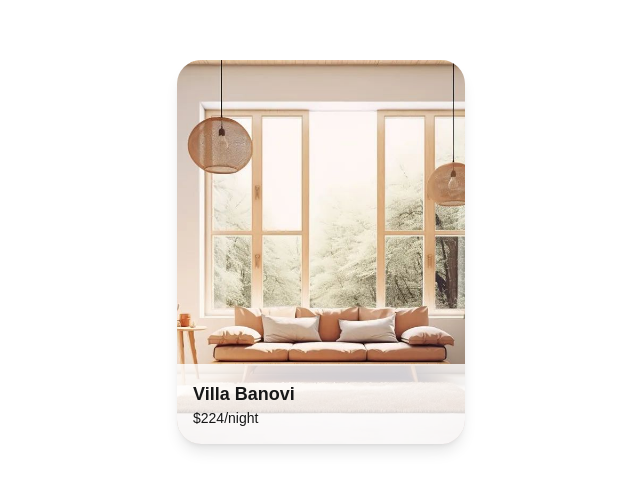
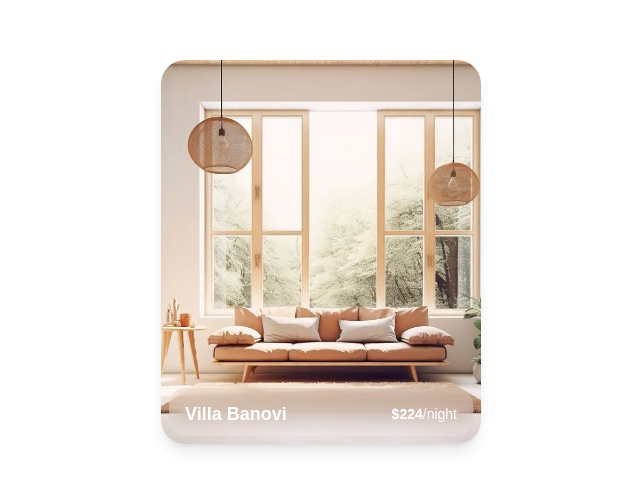
Before and after one commit to jw782cn/RanDesign, a Next.js app in the folder frontend/: page / in a window 1280 px wide. Shown: the part 148-638 px from the top of the page, without its empty margins (319-959 px from the left). Built offline with nearby package versions, Linux system fonts and the light colour scheme.

Commit message:
添加下方

```diff
--- a/frontend/app/page.tsx
+++ b/frontend/app/page.tsx
@@ -7,6 +7,8 @@ export default function Home() {
         imageSrc="/image.jpg"
         name="Villa Banovi"
         pricePerNight={224}
+        rating={4.5}
+        location="Vinjerac, Croatia"
       />
     </div>
   );
--- a/frontend/components/VillaCard.tsx
+++ b/frontend/components/VillaCard.tsx
@@ -1,23 +1,75 @@
+"use client";
+
 import Image from 'next/image';
-
+import { useState } from 'react';
+import { IoLocation } from 'react-icons/io5';
 interface VillaCardProps {
   imageSrc: string;
   name: string;
   pricePerNight: number;
+  rating: number;
+  location: string;
 }
 
-export default function VillaCard({ imageSrc, name, pricePerNight }: VillaCardProps) {
+export default function VillaCard({ imageSrc, name, pricePerNight, rating, location }: VillaCardProps) {
+  const [isHovered, setIsHovered] = useState(false);
+
   return (
-    <div className="relative w-72 h-96 rounded-3xl overflow-hidden shadow-lg">
+    <div
+      className={`relative w-80 h-96 rounded-3xl overflow-hidden transition-all duration-300 ease-in-out ${
+        isHovered ? 'shadow-2xl translate-y-[-4px]' : 'shadow-lg'
+      }`}
+      onMouseEnter={() => setIsHovered(true)}
+      onMouseLeave={() => setIsHovered(false)}
+    >
+      <div
+        className={`absolute inset-0 transition-transform duration-300 ease-in-out ${
+          isHovered ? 'scale-105' : 'scale-100'
+        }`}
+      >
         <Image
           src={imageSrc}
           alt={name}
           layout="fill"
           objectFit="cover"
         />
-      <div className="absolute bottom-0 left-0 right-0 bg-white bg-opacity-80 p-4 rounded-b-3xl">
-        <h3 className="text-lg font-semibold">{name}</h3>
-        <p className="text-sm">${pricePerNight}/night</p>
+      </div>
+
+      <div className={`absolute bottom-2 left-2 right-2 bg-white bg-opacity-20 backdrop-blur-md rounded-2xl transition-all duration-300 ease-in-out
+        ${isHovered ? 'h-36' : 'h-12'}`}>
+        <div className="flex justify-between items-center px-4 py-3">
+          <h3 className="text-lg font-semibold text-white">{name}</h3>
+          <p className="text-sm text-white font-bold">${pricePerNight}<span className="font-normal">/night</span></p>
+        </div>
+        <div className="overflow-hidden h-full transition-all duration-300 ease-in-out" style={{height: isHovered ? 'auto' : '0'}}>
+          <div className={`flex items-center text-white px-4 transition-all duration-300 ease-in-out ${
+            isHovered ? 'opacity-100 translate-y-0' : 'opacity-0 translate-y-2'
+          }`}>
+            <span className="mr-2 text-xs">Rating</span>
+            <div className="w-16 h-1 bg-gray-300 rounded-full">
+              <div className="h-full bg-white rounded-full" style={{width: `${rating * 20}%`}}></div>
+            </div>
+          </div>
+          <div className='flex flex-col justify-end h-16'>
+          <div className={`flex items-center justify-between text-white mt-2 pl-4 transition-all duration-300 ease-in-out ${
+            isHovered ? 'opacity-100 translate-y-0' : 'opacity-0 translate-y-2'
+          }`}>
+            <div className="flex items-center">
+              <IoLocation className="mr-1 text-white" />
+              <p className="text-sm">{location}</p>
+            </div>
+            <div className="pr-2">
+              <button
+                className={`text-sm bg-black text-white rounded-xl px-4 py-2 transition-all duration-300 ease-in-out ${
+                  isHovered ? 'translate-x-0 opacity-100' : 'translate-x-full opacity-0'
+                }`}
+              >
+                Reserve
+              </button>
+            </div>
+          </div>
+          </div>
+        </div>
       </div>
     </div>
   );
```
Also changed, not shown: frontend/package.json (+5 -4 lines), 1 other file (tests, documents, lock files or other folders). Lines whose indentation alone changed are shown as unchanged.
